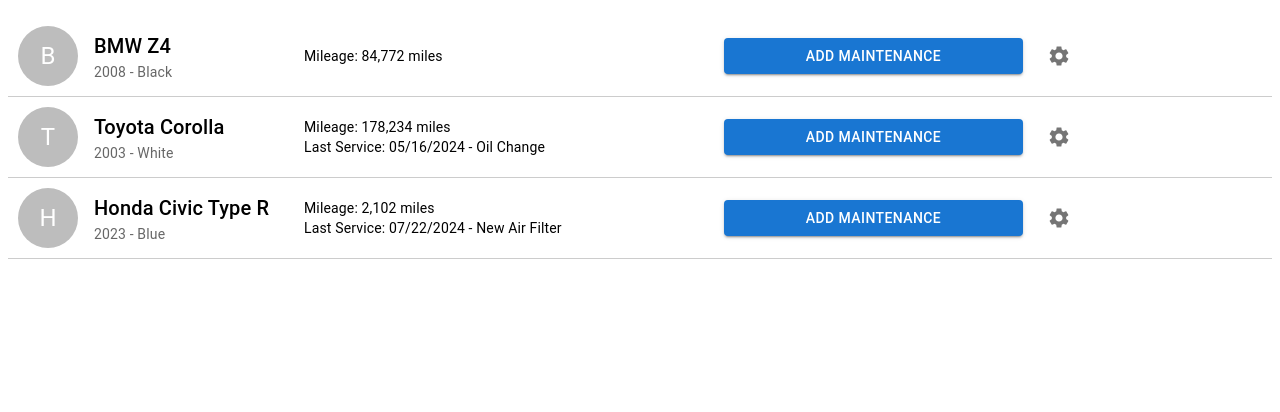
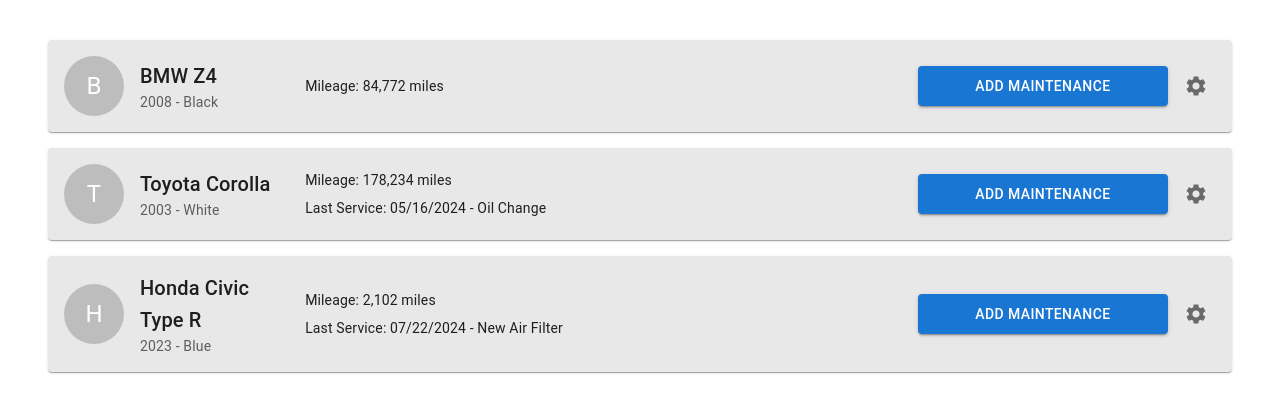
Before and after one commit to Joshua-Bergeron/GarageBook, a Next.js app: page / in a window 1280 px wide. Shown: the top 412 px of the page. Built offline with nearby package versions, Linux system fonts and the light colour scheme.

Commit message:
switched to use Box instead of Grid

```diff
--- a/src/components/VehicleDetails.jsx
+++ b/src/components/VehicleDetails.jsx
@@ -1,9 +1,14 @@
 import * as React from "react";
-import { Grid, Typography } from "@mui/material";
+import { Grid, Typography, Box } from "@mui/material";
 
 function VehicleDetails({ make, model, year, color }) {
   return (
-    <Grid item xs={6} sm={4} md={2}>
+    <Box
+      sx={{
+        flexDirection: "column",
+        flex: 0.5,
+      }}
+    >
       <Typography variant="h6" data-testid="make-model">
         {make} {model}
       </Typography>
@@ -14,7 +19,7 @@ function VehicleDetails({ make, model, year, color }) {
       >
         {year} - {color}
       </Typography>
-    </Grid>
+    </Box>
   );
 }
 
--- a/src/components/VehicleList.jsx
+++ b/src/components/VehicleList.jsx
@@ -1,10 +1,10 @@
 import * as React from "react";
 import VehicleSummaryItem from "./VehicleSummaryItem";
-import { List, ListItem, Typography } from "@mui/material";
+import { List, ListItem, Typography, Stack, Box } from "@mui/material";
 
 function VehicleList({ vehicleList }) {
   return (
-    <List>
+    <Stack spacing={2} sx={{ ml: 5, mr: 5, mt: 5 }}>
       {vehicleList && vehicleList.length > 0 ? (
         vehicleList.map((vehicle, index) => {
           return (
@@ -21,7 +21,7 @@ function VehicleList({ vehicleList }) {
           );
         })
       ) : (
-        <ListItem>
+        <Box>
           <Typography
             color="text.secondary"
             align="center"
@@ -29,9 +29,9 @@ function VehicleList({ vehicleList }) {
           >
             No Vehicles To Display
           </Typography>
-        </ListItem>
+        </Box>
       )}
-    </List>
+    </Stack>
   );
 }
 
--- a/src/components/VehicleSummaryItem.jsx
+++ b/src/components/VehicleSummaryItem.jsx
@@ -1,12 +1,13 @@
 "use client";
 import * as React from "react";
 import {
-  ListItem,
   Typography,
   Avatar,
   IconButton,
   Button,
   Grid,
+  Paper,
+  Box,
 } from "@mui/material";
 import SettingsIcon from "@mui/icons-material/Settings";
 import milesFormatter from "@/utils/milesFormatter";
@@ -30,23 +31,31 @@ const VehicleSummaryItem = ({
   }
 
   return (
-    <ListItem
+    <Paper
       sx={{
-        width: "100%",
-        borderBottom: "1px solid #ccc",
-        padding: "10px",
+        p: 2,
+        backgroundColor: "#E8E8E8",
+        display: "flex",
+        flexDirection: { xs: "column", sm: "row" },
+        alignItems: "center",
+        gap: 2,
       }}
     >
-      <Grid container spacing={2} alignItems="center" direction="row">
-        <Grid item>
       <Avatar sx={{ width: 60, height: 60, fontSize: "1.5rem" }}>
         {make.charAt(0)}
       </Avatar>
-        </Grid>
 
       <VehicleDetails make={make} model={model} year={year} color={color} />
 
-        <Grid item xs={12} sm={6} md={4}>
+      <Box
+        sx={{
+          display: "flex",
+          flexDirection: "column",
+          alignItems: "flex-start",
+          flex: 2,
+          gap: 1,
+        }}
+      >
         <Typography variant="body2" data-testid="mileage">
           Mileage: {milesFormatter(mileage)} miles
         </Typography>
@@ -55,9 +64,16 @@ const VehicleSummaryItem = ({
             Last Service: {lastServiceDate} - {lastServiceType}
           </Typography>
         )}
-        </Grid>
+      </Box>
 
-        <Grid item xs={10} sm={11} md={3}>
+      <Box
+        sx={{
+          display: "flex",
+          flexDirection: "row",
+          gap: 1,
+          flex: 1,
+        }}
+      >
         <Button
           variant="contained"
           fullWidth
@@ -66,19 +82,16 @@ const VehicleSummaryItem = ({
         >
           Add Maintenance
         </Button>
-        </Grid>
 
-        <Grid item xs={1} sm={1} md={1}>
         <IconButton
-            aria-label="delete"
+          aria-label="settings"
           data-testid="settings-button"
           onClick={handleSettingsClick}
         >
           <SettingsIcon />
         </IconButton>
-        </Grid>
-      </Grid>
-    </ListItem>
+      </Box>
+    </Paper>
   );
 };
 
```
Lines whose indentation alone changed are shown as unchanged.
